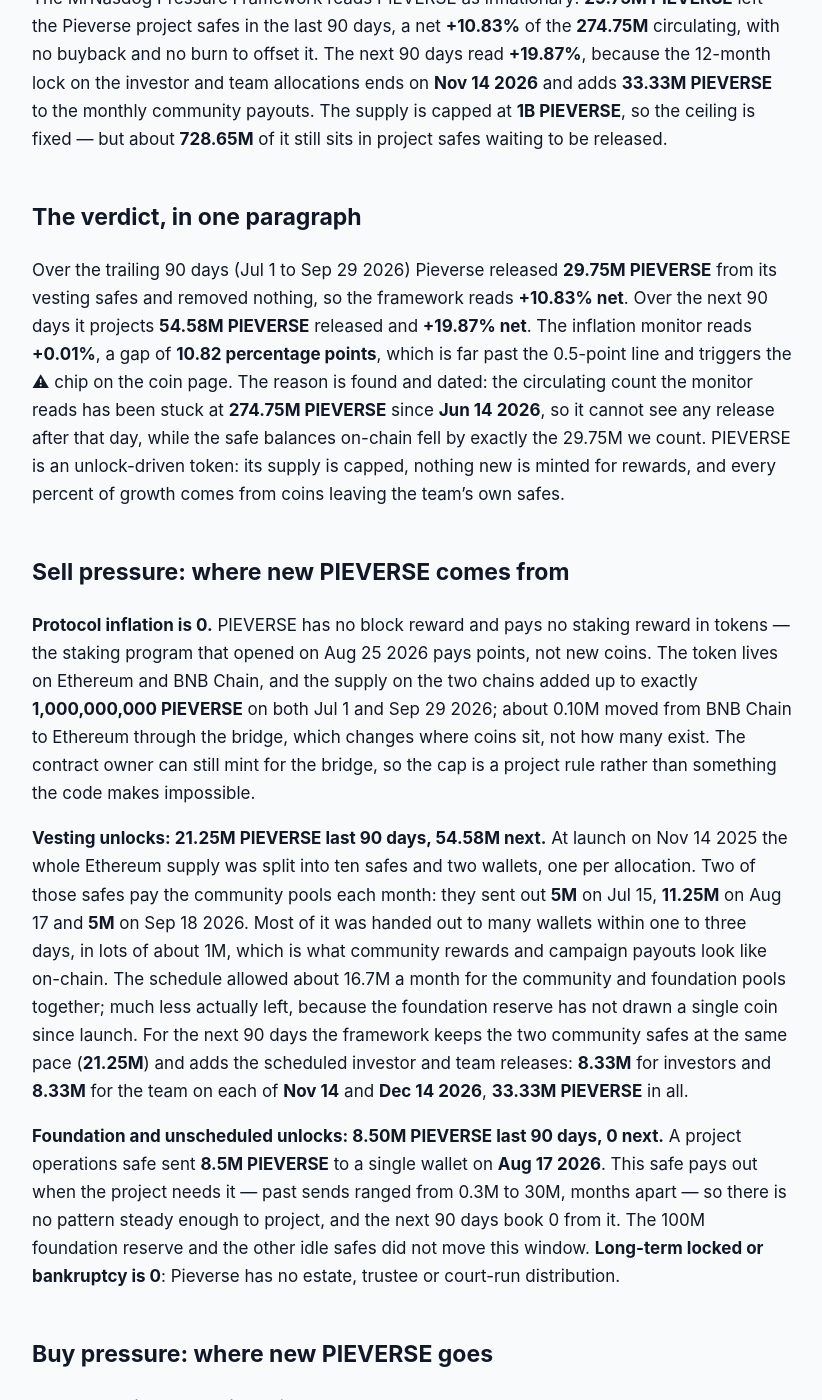
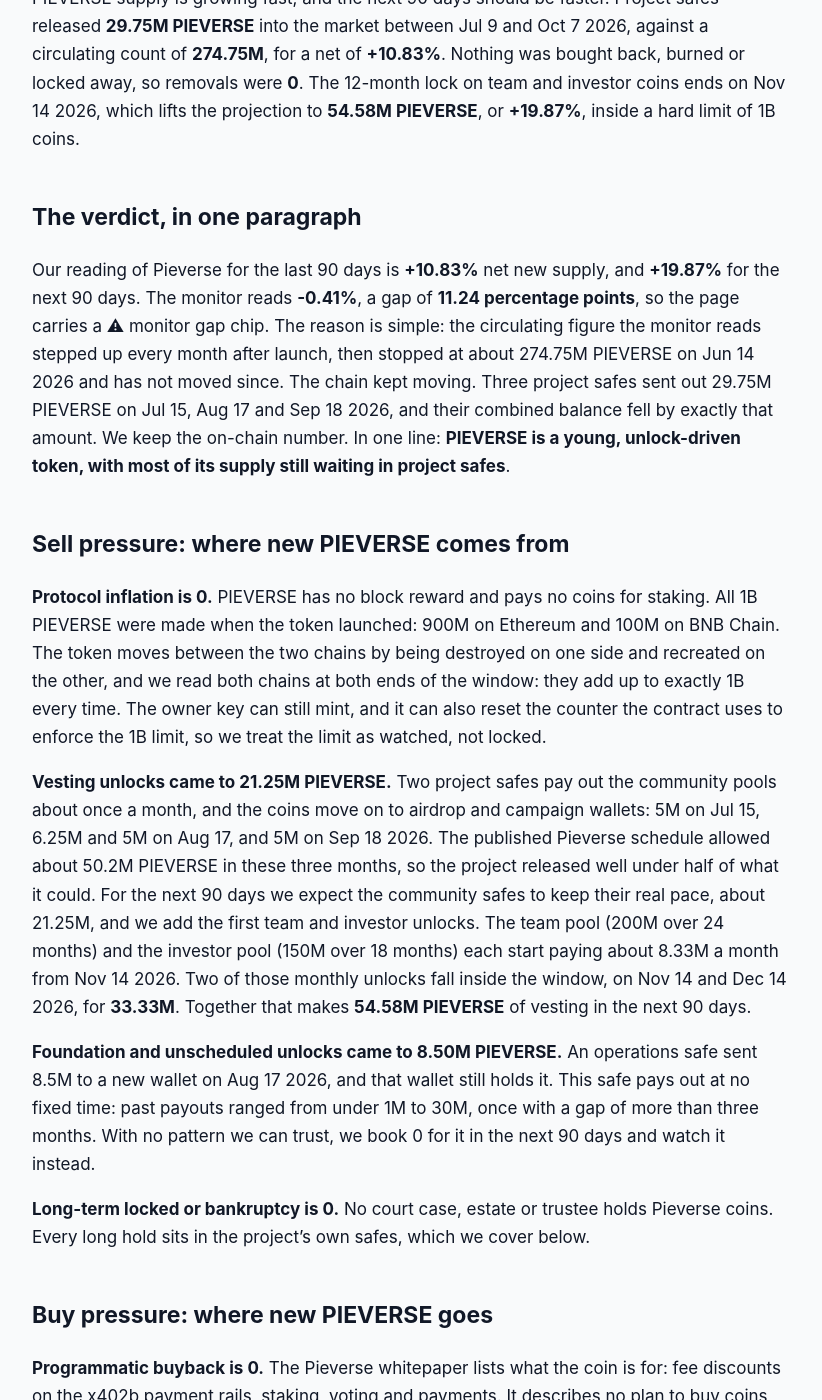
Before and after one commit to jeevansongmy-spec/mrnasdog-articles, a Jekyll site: the page built from crypto/pieverse-pressure-framework.md, in a window 1280 px wide and 1400 px high, scrolled down 258 px. Shown: the whole window, without its empty margins (228-1050 px from the left). Built offline with Jekyll 4.4.1, drawn with Linux system fonts in a browser that asks for light colours; some of the changed text lies outside the part shown.

Commit message:
publish: crypto/pieverse-pressure-framework

```diff
--- a/crypto/pieverse-pressure-framework.md
+++ b/crypto/pieverse-pressure-framework.md
@@ -1,53 +1,69 @@
 ---
-title:         "PIEVERSE Inflation Analysis · September 2026 · Supply growing · projected to keep growing"
-description:   "PIEVERSE is inflationary: 29.75M released from project safes in 90 days, +10.83% net, no buyback or burn, and +19.87% next as investor unlocks start Nov 14 2026."
+title:         "PIEVERSE Inflation Analysis · October 2026 · Supply growing · projected to keep growing"
+description:   "PIEVERSE is inflationary: 29.75M left project safes in 90 days, +10.83% net with no burn, and +19.87% next as the team and investor lock ends Nov 14 2026."
 canonical_url: "https://mrnasdog.com/research/pieverse/inflation"
 tags:          ["crypto", "pieverse", "tokenomics", "vesting"]
 published:     true
 ---
 
-Originally published at [PIEVERSE Inflation Analysis · September 2026 · Supply growing · projected to keep growing](https://mrnasdog.com/research/pieverse/inflation).
+Originally published at [PIEVERSE Inflation Analysis · October 2026 · Supply growing · projected to keep growing](https://mrnasdog.com/research/pieverse/inflation).
 
-# PIEVERSE Inflation Analysis · September 2026 · Supply growing · projected to keep growing
+# PIEVERSE Inflation Analysis · October 2026 · Supply growing · projected to keep growing
 
-The MrNasdog Pressure Framework reads PIEVERSE as inflationary: **29.75M PIEVERSE** left the Pieverse project safes in the last 90 days, a net **+10.83%** of the **274.75M** circulating, with no buyback and no burn to offset it. The next 90 days read **+19.87%**, because the 12-month lock on the investor and team allocations ends on **Nov 14 2026** and adds **33.33M PIEVERSE** to the monthly community payouts. The supply is capped at **1B PIEVERSE**, so the ceiling is fixed — but about **728.65M** of it still sits in project safes waiting to be released.
+PIEVERSE supply is growing fast, and the next 90 days should be faster. Project safes released **29.75M PIEVERSE** into the market between Jul 9 and Oct 7 2026, against a circulating count of **274.75M**, for a net of **+10.83%**. Nothing was bought back, burned or locked away, so removals were **0**. The 12-month lock on team and investor coins ends on Nov 14 2026, which lifts the projection to **54.58M PIEVERSE**, or **+19.87%**, inside a hard limit of 1B coins.
 
 ## The verdict, in one paragraph
 
-Over the trailing 90 days (Jul 1 to Sep 29 2026) Pieverse released **29.75M PIEVERSE** from its vesting safes and removed nothing, so the framework reads **+10.83% net**. Over the next 90 days it projects **54.58M PIEVERSE** released and **+19.87% net**. The inflation monitor reads **+0.01%**, a gap of **10.82 percentage points**, which is far past the 0.5-point line and triggers the ⚠ chip on the coin page. The reason is found and dated: the circulating count the monitor reads has been stuck at **274.75M PIEVERSE** since **Jun 14 2026**, so it cannot see any release after that day, while the safe balances on-chain fell by exactly the 29.75M we count. PIEVERSE is an unlock-driven token: its supply is capped, nothing new is minted for rewards, and every percent of growth comes from coins leaving the team's own safes.
+Our reading of Pieverse for the last 90 days is **+10.83%** net new supply, and **+19.87%** for the next 90 days. The monitor reads **-0.41%**, a gap of **11.24 percentage points**, so the page carries a ⚠ monitor gap chip. The reason is simple: the circulating figure the monitor reads stepped up every month after launch, then stopped at about 274.75M PIEVERSE on Jun 14 2026 and has not moved since. The chain kept moving. Three project safes sent out 29.75M PIEVERSE on Jul 15, Aug 17 and Sep 18 2026, and their combined balance fell by exactly that amount. We keep the on-chain number. In one line: **PIEVERSE is a young, unlock-driven token, with most of its supply still waiting in project safes**.
 
 ## Sell pressure: where new PIEVERSE comes from
 
-**Protocol inflation is 0.** PIEVERSE has no block reward and pays no staking reward in tokens — the staking program that opened on Aug 25 2026 pays points, not new coins. The token lives on Ethereum and BNB Chain, and the supply on the two chains added up to exactly **1,000,000,000 PIEVERSE** on both Jul 1 and Sep 29 2026; about 0.10M moved from BNB Chain to Ethereum through the bridge, which changes where coins sit, not how many exist. The contract owner can still mint for the bridge, so the cap is a project rule rather than something the code makes impossible.
+**Protocol inflation is 0.** PIEVERSE has no block reward and pays no coins for staking. All 1B PIEVERSE were made when the token launched: 900M on Ethereum and 100M on BNB Chain. The token moves between the two chains by being destroyed on one side and recreated on the other, and we read both chains at both ends of the window: they add up to exactly 1B every time. The owner key can still mint, and it can also reset the counter the contract uses to enforce the 1B limit, so we treat the limit as watched, not locked.
 
-**Vesting unlocks: 21.25M PIEVERSE last 90 days, 54.58M next.** At launch on Nov 14 2025 the whole Ethereum supply was split into ten safes and two wallets, one per allocation. Two of those safes pay the community pools each month: they sent out **5M** on Jul 15, **11.25M** on Aug 17 and **5M** on Sep 18 2026. Most of it was handed out to many wallets within one to three days, in lots of about 1M, which is what community rewards and campaign payouts look like on-chain. The schedule allowed about 16.7M a month for the community and foundation pools together; much less actually left, because the foundation reserve has not drawn a single coin since launch. For the next 90 days the framework keeps the two community safes at the same pace (**21.25M**) and adds the scheduled investor and team releases: **8.33M** for investors and **8.33M** for the team on each of **Nov 14** and **Dec 14 2026**, **33.33M PIEVERSE** in all.
+**Vesting unlocks came to 21.25M PIEVERSE.** Two project safes pay out the community pools about once a month, and the coins move on to airdrop and campaign wallets: 5M on Jul 15, 6.25M and 5M on Aug 17, and 5M on Sep 18 2026. The published Pieverse schedule allowed about 50.2M PIEVERSE in these three months, so the project released well under half of what it could. For the next 90 days we expect the community safes to keep their real pace, about 21.25M, and we add the first team and investor unlocks. The team pool (200M over 24 months) and the investor pool (150M over 18 months) each start paying about 8.33M a month from Nov 14 2026. Two of those monthly unlocks fall inside the window, on Nov 14 and Dec 14 2026, for **33.33M**. Together that makes **54.58M PIEVERSE** of vesting in the next 90 days.
 
-**Foundation and unscheduled unlocks: 8.50M PIEVERSE last 90 days, 0 next.** A project operations safe sent **8.5M PIEVERSE** to a single wallet on **Aug 17 2026**. This safe pays out when the project needs it — past sends ranged from 0.3M to 30M, months apart — so there is no pattern steady enough to project, and the next 90 days book 0 from it. The 100M foundation reserve and the other idle safes did not move this window. **Long-term locked or bankruptcy is 0**: Pieverse has no estate, trustee or court-run distribution.
+**Foundation and unscheduled unlocks came to 8.50M PIEVERSE.** An operations safe sent 8.5M to a new wallet on Aug 17 2026, and that wallet still holds it. This safe pays out at no fixed time: past payouts ranged from under 1M to 30M, once with a gap of more than three months. With no pattern we can trust, we book 0 for it in the next 90 days and watch it instead.
+
+**Long-term locked or bankruptcy is 0.** No court case, estate or trustee holds Pieverse coins. Every long hold sits in the project's own safes, which we cover below.
 
 ## Buy pressure: where new PIEVERSE goes
 
-**Programmatic buyback is 0.** Pieverse has not announced a buyback, and no wallet or contract buys PIEVERSE off the market. **Protocol fee burn is 0.** Fees on the Pieverse payment network are not destroyed, and the burn addresses on both chains held nothing but dust at both ends of the window. **Foundation buy is 0**: no treasury purchase was announced or seen on-chain.
+**Programmatic buyback is 0.** The Pieverse whitepaper lists what the coin is for: fee discounts on the x402b payment rails, staking, voting and payments. It describes no plan to buy coins back with revenue, and no wallet did so this window.
 
-**New long-term lock books 0, but it is real.** PIEVERSE staking opened on **Aug 25 2026** with 90, 180 and 365-day locks, and the staking contract now holds **10.87M PIEVERSE** across Ethereum and BNB Chain, with no withdrawals on Ethereum so far. Two deposits on the first day made up 10.4M of it — one of them came straight out of an exchange. These coins were already counted as circulating, so locking them does not shrink the count. What it does is keep them off the market until the first 90-day locks end, around Nov 23 2026.
+**Protocol fee burn is 0.** Paying fees in PIEVERSE earns a discount, but the coins are not destroyed. The dead addresses on both chains hold nothing but dust, and the total across both chains stayed at exactly 1B.
+
+**Foundation buy is 0.** Every project safe either paid coins out or stayed still. None bought PIEVERSE on the market.
+
+**New long-term lock is 0.** Pieverse staking opened on Aug 25 2026 with 90, 180 and 365-day locks and pays points rather than new coins. The staking contract now holds about **10.87M PIEVERSE** across both chains. Those coins came from holders who were already in the market, and they are still counted as circulating, so the lock removes nothing from the count. It does slow selling a little while it lasts.
 
 ## Foundation and overhang
 
-The PIEVERSE overhang is large and fully visible. Project safes hold **728.65M PIEVERSE** — almost three quarters of the 1B cap: **150M** for investors and **200M** for the team and advisors (both locked until Nov 14 2026), a **166M** community reserve and a **100M** foundation reserve that have never moved, **62.5M** in the two safes that make the monthly payouts, **10.15M** in the operations safe (4M of it on BNB Chain), and **40M** in two safes that were idle this window. Outside the safes, three large wallets from earlier handouts hold 33M, 30M and 19.5M PIEVERSE and did not move. We read every one of these balances directly on-chain at each rebuild; if any of them falls between rebuilds, the outflow enters the sell side at the next refresh.
+The real story of Pieverse supply is what has not moved yet. At launch, one deployer wallet spread the Ethereum coins across ten project safes, and we read each one at both ends of the window. Today they hold about **724.65M PIEVERSE** on Ethereum, plus 4M of the operations safe on BNB Chain. A 166M safe has never moved. A 100M safe matches the foundation reserve; its schedule allowed payouts from May 2026, yet it is untouched. Two 150M safes and a 50M safe match the investor and team pools whose lock ends on Nov 14 2026. The two monthly community safes hold 62.5M between them, the operations safe about 10.15M, and two more safes hold 20M each without moving.
 
-## How PIEVERSE compares to other unlock-driven tokens
+A few large wallets that got coins from these safes earlier in 2026, holding 33M, 30M and 19.5M, sit outside the safes and count as circulating. They have not moved this window. We check every one of these balances at each rebuild. If any project safe's balance falls between checks, that outflow enters the Pieverse ledger as new sell pressure at the next check.
 
-PIEVERSE belongs to the class of capped tokens whose supply grows only through vesting. That separates it from uncapped proof-of-stake Layer 1s such as Ethereum, where validators are paid in new coins every block and the growth never ends, and from halving coins such as Bitcoin, where new supply falls on a fixed timetable. For PIEVERSE the total is fixed at 1B; what grows is the share of that billion that is free to trade — about 27% today.
+## How PIEVERSE compares to other young unlock-driven tokens
 
-Among unlock-driven tokens, Pieverse sits early in its schedule. Tokens like Starknet or Arbitrum release insider allocations on a monthly calendar after a first-year cliff, and their float grows by a steady slice of the remaining locked supply each month. PIEVERSE has just reached that stage: its community pools are already paying out monthly, and the investor and team cliff on Nov 14 2026 roughly doubles the scheduled monthly release. Because only about 27% of the supply circulates, each release is large next to the float — the same 16.67M would matter far less for a token with most of its supply already out.
+PIEVERSE belongs to the class of tokens with a fixed supply and a long unlock calendar. Large Layer 1 chains such as Ethereum or Solana create new coins every day to pay validators, so their supply grows smoothly and slowly. PIEVERSE creates no coins at all. Its supply only grows when the project hands out coins it already made, which is why its growth comes in steps around the 14th of each month rather than as a steady drip.
 
-What PIEVERSE lacks is a counterweight. Tokens that route fees into a buyback or a burn — Hyperliquid and BNB are the best-known cases — can absorb part of their unlocks. Pieverse has no such mechanism today, so every released coin adds to supply one for one. Its staking program locks coins for up to a year but does not remove them from the float.
+Against exchange tokens that burn coins every quarter, Pieverse has no buyer of last resort: no burn and no buyback. Every coin that leaves a safe stays in the market. Against older tokens whose unlocks have finished, Pieverse is near the start of its calendar. About 27% of the supply is counted as circulating today, and the full schedule runs to Nov 2028, so the circulating count could still more than triple.
+
+What makes Pieverse unusual within this class is that its project has released less than its schedule allowed. A schedule says what may unlock; the chain shows what did. That gap is good news for holders today, but it also means the coins not yet released are still waiting, and they can come out later.
 
 ## What to watch in the next 90 days
 
-First, **Oct 14 2026** and the following months: whether the two community safes keep paying out about 7M PIEVERSE a month, or move closer to the full schedule — and whether the operations safe, which last paid out on Aug 17 2026, sends another large batch. Second, **Nov 14 2026**: the investor and team lock ends and the first **16.67M PIEVERSE** of those pools become due — watch whether the two investor and team safes actually send coins out, and where they go. Third, **Dec 14 2026**: the second investor and team release of the same size. Fourth, the foundation reserve of **100M PIEVERSE**: it has taken nothing since launch, and a first draw would raise the monthly pace. Fifth, around **Nov 23 2026** the first 90-day staking locks end, which frees coins that are already counted but have been off the market.
+**Oct 14 2026:** the next monthly community payout. Recent months brought about 5M to 11M PIEVERSE from the two community safes.
+
+**Nov 14 2026:** the 12-month lock on team and investor coins ends, and about 16.7M PIEVERSE a month can start to flow. Investors bought near $0.067, far below today's price, so this is the date the market is most worried about.
+
+**Dec 14 2026:** the second team and investor monthly unlock, about 16.7M PIEVERSE more.
+
+**The 100M foundation safe and the operations safe:** neither has a fixed payout date. Any move from either would add to sell pressure that we have not projected.
+
+**The owner's mint key:** the token still allows minting, and the owner can reset the counter behind the 1B limit. We read both chains' supply at every rebuild.
 
 ## Summary
 
-The MrNasdog Pressure Framework reads PIEVERSE at **+10.83% net** over the last 90 days and **+19.87%** over the next 90: **29.75M PIEVERSE** of payouts from project safes, with the investor and team lock ending on Nov 14 2026 and adding **33.33M** more, against no buyback, no burn and no new minting. The structural mechanism is vesting out of a fixed 1B supply, with **728.65M PIEVERSE** still in project safes. The key risk is timing: the float is small, so each monthly release is large next to it, and the pace rises from November. The ceiling is the 1B cap; the supply can grow toward it for another two years as the safes empty.
+PIEVERSE supply grew **+10.83%** in the last 90 days as project safes released **29.75M PIEVERSE**, and we project **+19.87%** for the next 90 days as the team and investor lock ends on Nov 14 2026. Pieverse has no burn, no buyback and no coin rewards, so nothing offsets those releases. The key risk is the size of the stock still in project safes, about 725M PIEVERSE, against 274.75M circulating. The ceiling is the 1B total, which holds only as long as the owner key does not reset the contract's supply counter.
 
-*MrNasdog Pressure Framework analysis of PIEVERSE, Metric 1 — Inflation. Data + explanation only. Not financial advice. Checked Sep 29 2026.*
+*MrNasdog Pressure Framework analysis of PIEVERSE, Metric 1 — Inflation. Data + explanation only. Not financial advice. Checked Oct 8 2026.*
```
